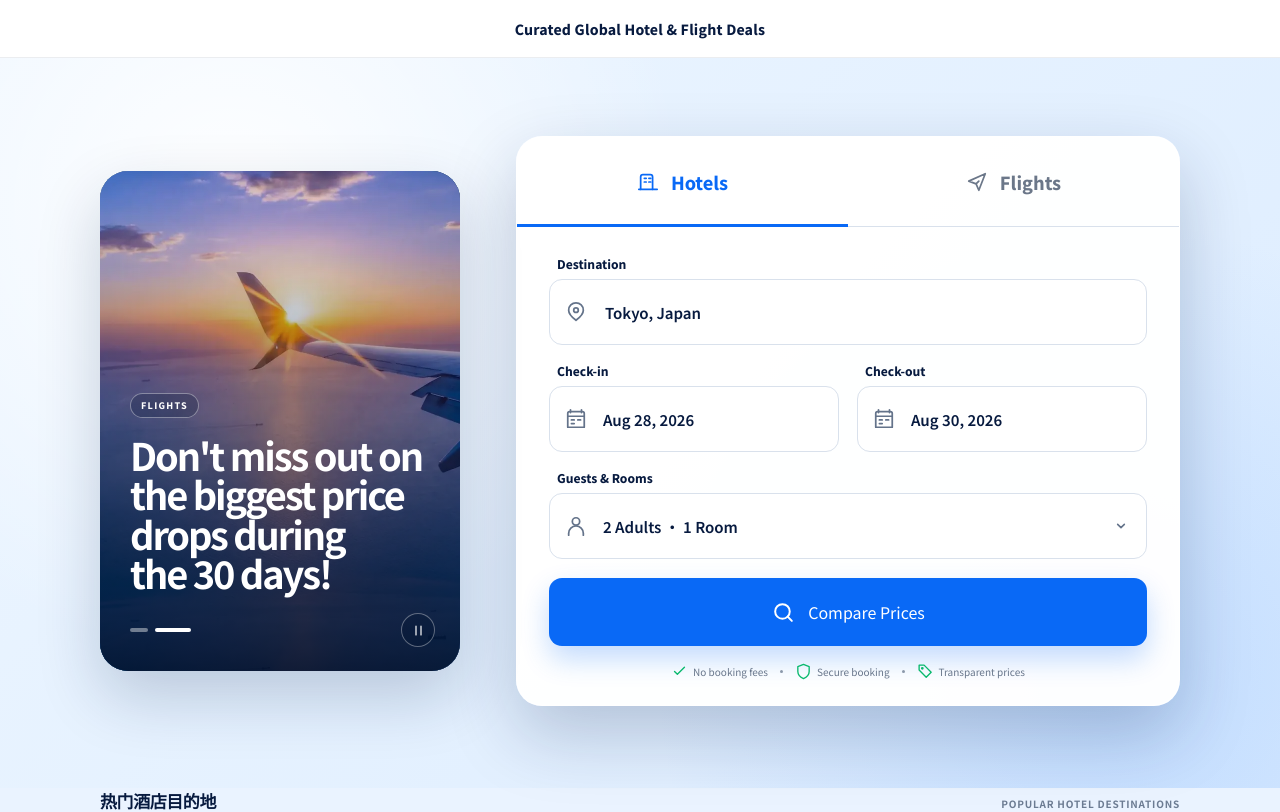
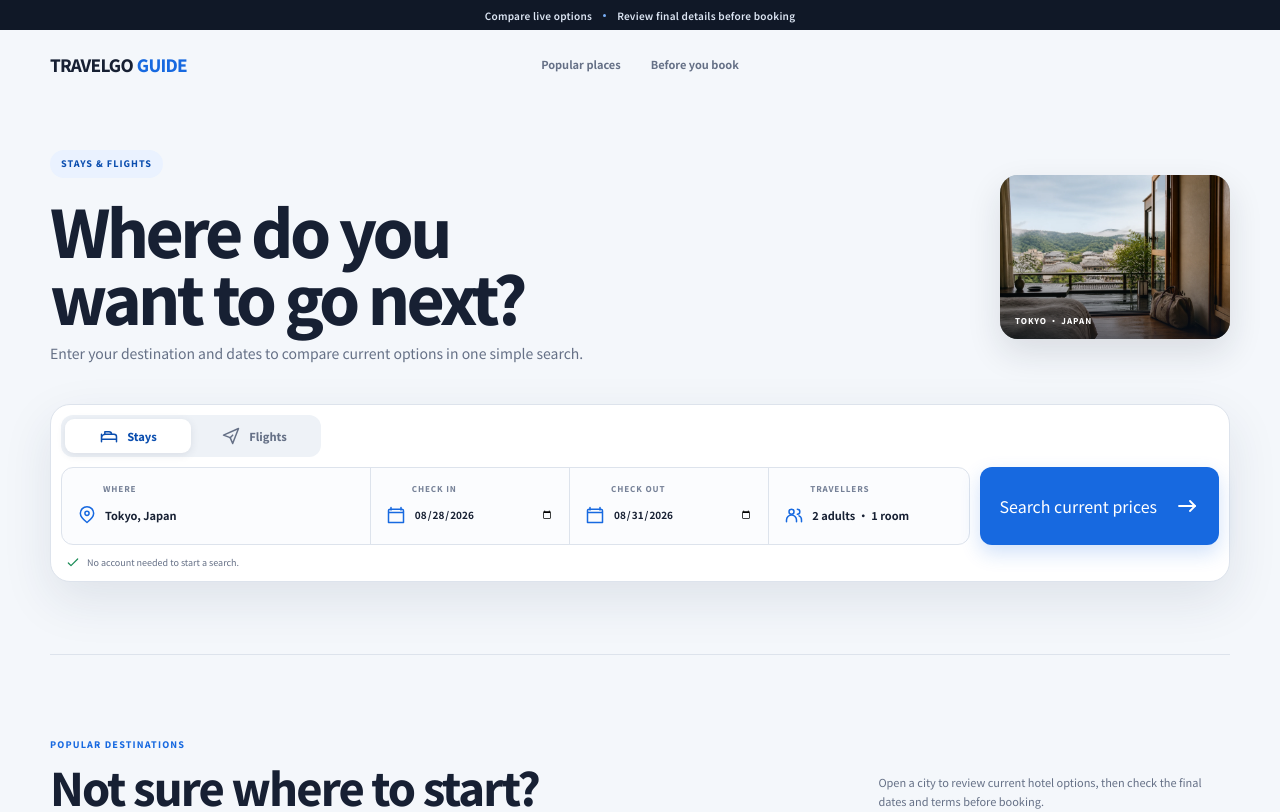
Before and after one commit to amswf/RoamInsiders, a Next.js app: page /compare in a window 1280 px wide. Shown: the top 812 px of the page. Built offline with nearby package versions, Linux system fonts and the light colour scheme.

Commit message:
Use find experience for compare route

```diff
--- a/app/compare/page.tsx
+++ b/app/compare/page.tsx
@@ -1,11 +1,11 @@
 import type { Metadata } from "next";
-import { TravelCompareExperience } from "./TravelCompareExperience";
+import { FindExperience } from "../find/FindExperience";
 
 export const metadata: Metadata = {
-  title: "Curated Global Hotel & Flight Deals",
-  description: "Search hotel stays and flight options worldwide, then review the details that matter before you book.",
+  title: "Compare Stays & Flights",
+  description: "Set your destination, dates, and travellers, then continue to live availability and current prices.",
 };
 
 export default function ComparePage() {
-  return <TravelCompareExperience />;
+  return <FindExperience />;
 }
```
